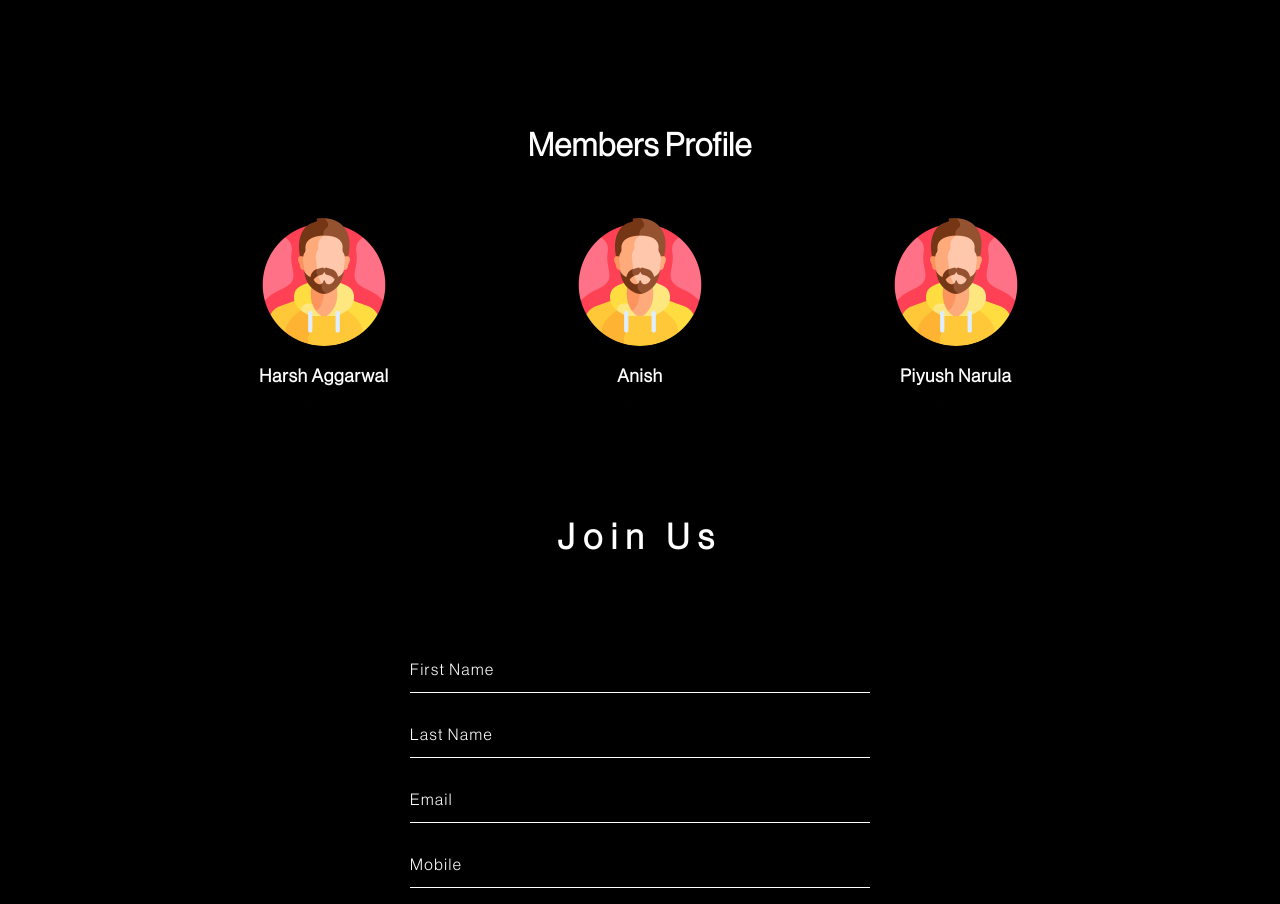
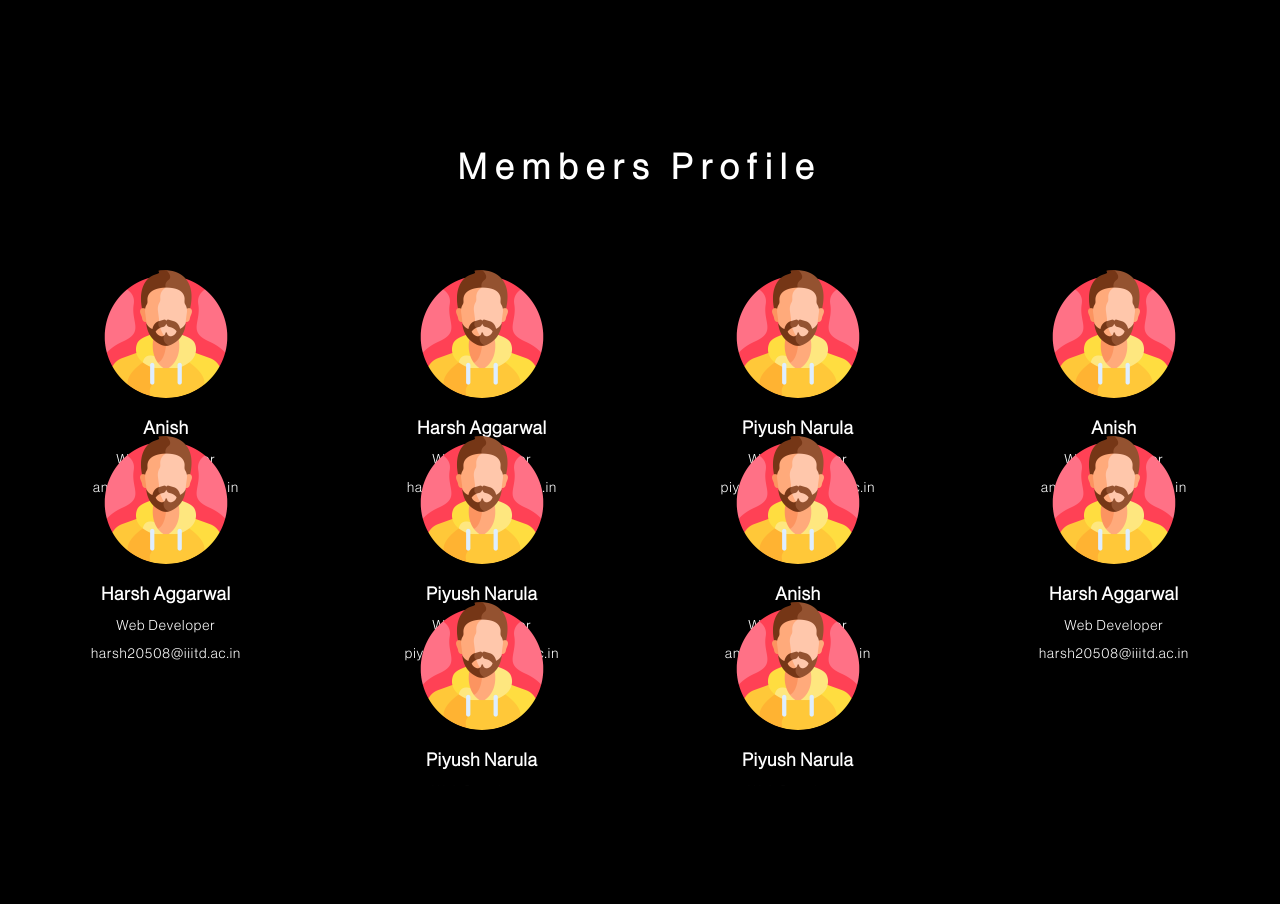
Before and after one commit to Audiobytes-IIITD/website, a React (Create React App) app: page / in a window 1280 px wide. Shown: the part 1686-2590 px from the top of the page. Built offline with nearby package versions, Linux system fonts and the light colour scheme.

Commit message:
Update Members.js

```diff
--- a/src/pages/Members/Members.js
+++ b/src/pages/Members/Members.js
@@ -6,13 +6,18 @@ import image from '../../images/man.png';
 function Members() {
     return (
         <div className="members-container">
+            <h1 className="members-title" id="title">Members Profile</h1>
             <div className="members-content">
-                <h1 className="members-title" id="heading">Members Profile</h1>
-
+                <MemberCard name="Anish" role="Web Developer" email="anish22075@iiitd.ac.in" image={image} />
                 <MemberCard name="Harsh Aggarwal" role="Web Developer" email="harsh20508@iiitd.ac.in" image={image} />
+                <MemberCard name="Piyush Narula" role="Web Developer" email="piyush22354@iiitd.ac.in" image={image} />
                 <MemberCard name="Anish" role="Web Developer" email="anish22075@iiitd.ac.in" image={image} />
+                <MemberCard name="Harsh Aggarwal" role="Web Developer" email="harsh20508@iiitd.ac.in" image={image} />
                 <MemberCard name="Piyush Narula" role="Web Developer" email="piyush22354@iiitd.ac.in" image={image} />
-
+                <MemberCard name="Anish" role="Web Developer" email="anish22075@iiitd.ac.in" image={image} />
+                <MemberCard name="Harsh Aggarwal" role="Web Developer" email="harsh20508@iiitd.ac.in" image={image} />
+                <MemberCard name="Piyush Narula" role="Web Developer" email="piyush22354@iiitd.ac.in" image={image} />
+                <MemberCard name="Piyush Narula" role="Web Developer" email="piyush22354@iiitd.ac.in" image={image} />
             </div>
         </div>
     );
```
